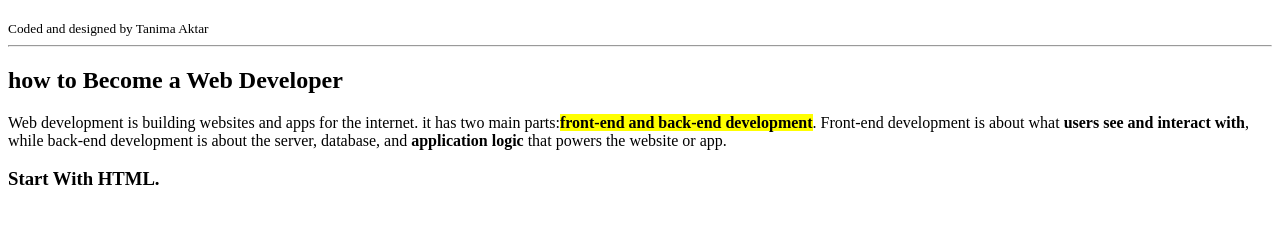
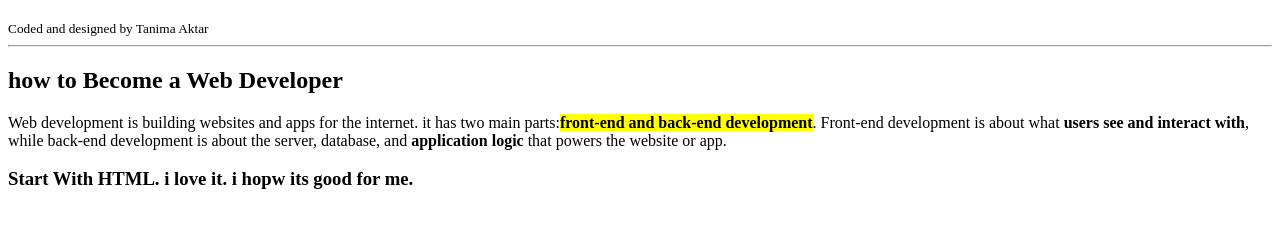
Before and after one commit to tanimaofficialbd-commits/my-personal-site, a plain HTML site: page index.html in a window 1280 px wide. Shown: the part 61-288 px from the top of the page. Drawn offline with Linux system fonts and the light colour scheme.

Commit message:
commit 5

```diff
--- a/index.html
+++ b/index.html
@@ -18,7 +18,7 @@
    and <b>application logic</b> that powers the website or app.
 </p>
 <h3>
-Start With HTML.
+Start With HTML. i love it. i hopw its good for me.
 
 </h3>
 
```
